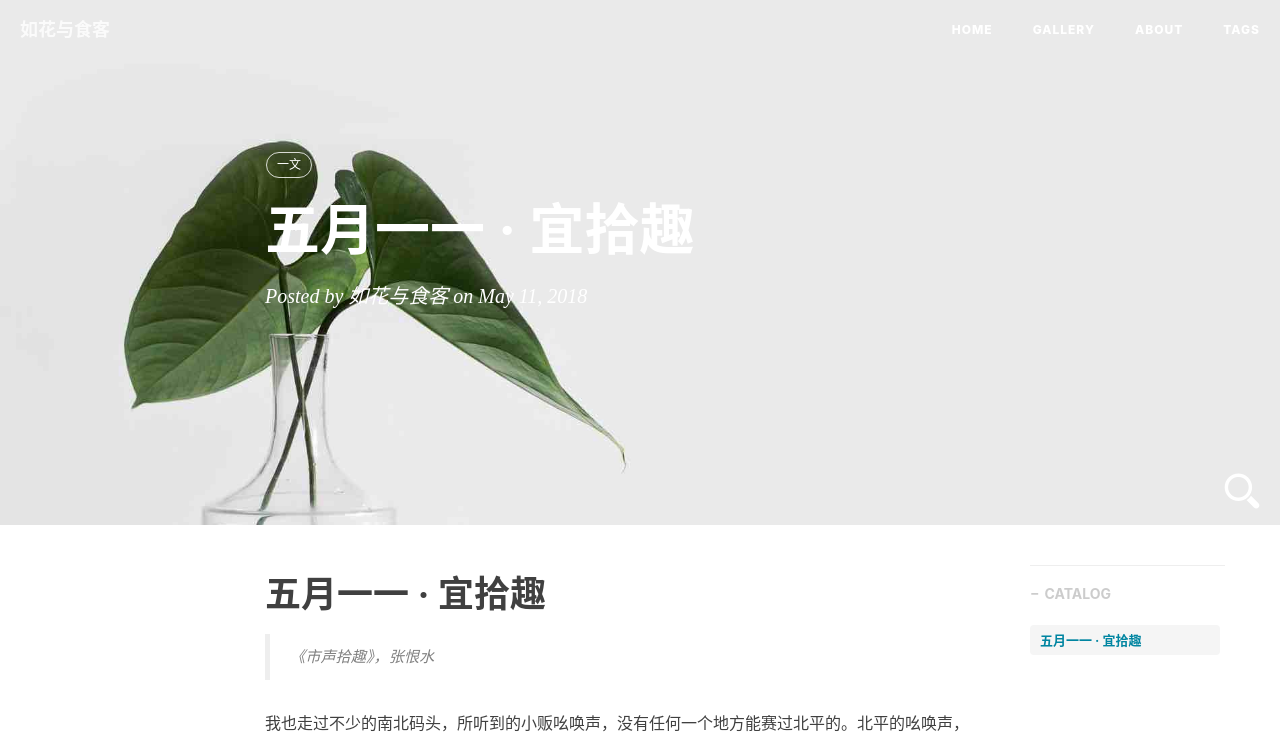
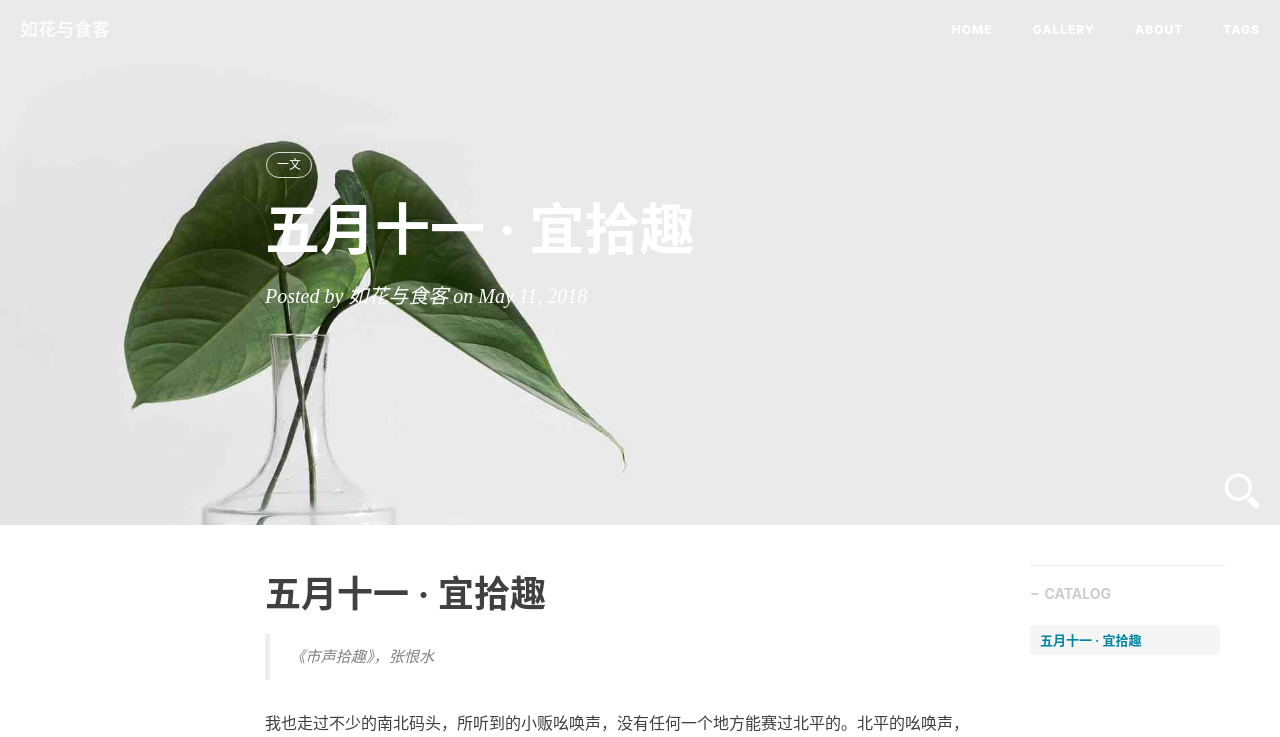
Before and after one commit to skiesme/ruskBlog.github.io, a Jekyll site: the page built from _posts/oneA/2018-05-11-oneA.md, in a window 1280 px wide. Shown: the top 737 px of the page. Built offline with Jekyll 4.4.1, drawn with Linux system fonts in a browser that asks for light colours; comment, search, counter and statistics services are not loaded.

Commit message:
[update] '2018-05-11-oneA'  title info

```diff
--- a/_posts/oneA/2018-05-11-oneA.md
+++ b/_posts/oneA/2018-05-11-oneA.md
@@ -1,7 +1,7 @@
 ---
 layout: post
 header-img: 'img/oneA-bg.jpg'
-title: '五月一一 · 宜拾趣'
+title: '五月十一 · 宜拾趣'
 date: 2018-05-11
 author: 如花与食客
 catalog: true
@@ -9,7 +9,7 @@ tags:
     - 一文
 ---
 
-# 五月一一 · 宜拾趣
+# 五月十一 · 宜拾趣
 > 《市声拾趣》，张恨水
 
 我也走过不少的南北码头，所听到的小贩吆唤声，没有任何一个地方能赛过北平的。北平的吆唤声，复杂而和谐，无论其是昼是夜，是寒是暑，都能给予听者一种深刻的印象。虽然这里面有部分是既简单的，如「羊头肉」，「肥卤鸡」之类。可是他们能在声调上，助字句之不足。至于字句多的，那一份优美，就举不胜举，有的简直就是一首歌谣，例如夏天卖冰酪的，他在胡同的绿槐荫下，歇着红木漆的担子，手扶了扁担，吆唤着道：「冰淇淋，雪花酪，桂花糖，搁的多，又甜又凉又解渴。」这就让人听着感到趣味了。又像秋冬卖大花生的，他喊着：「落花生，香来哥脆啦，芝麻酱的味儿啦。」这就含有一种幽默感了。
```
